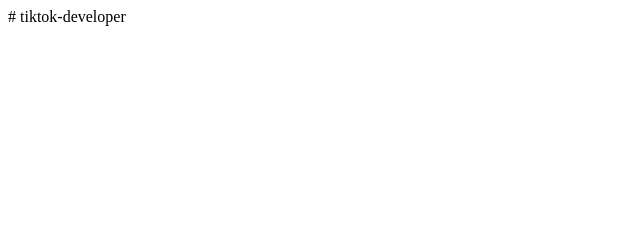
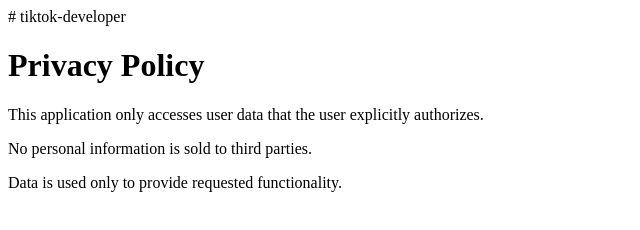
Before and after one commit to ihihihi4649-byte/tiktok-developer, a plain HTML site: page index.html in a window 1280 px wide. Shown: the whole page, without its empty margins (0-640 px from the left). Drawn offline with Linux system fonts and the light colour scheme.

Commit message:
Add privacy policy to index.html
Added a privacy policy to the index.html file.

```diff
--- a/index.html
+++ b/index.html
@@ -1 +1,18 @@
 # tiktok-developer
+<!DOCTYPE html>
+<html>
+<head>
+<title>Privacy Policy</title>
+</head>
+<body>
+
+<h1>Privacy Policy</h1>
+
+<p>This application only accesses user data that the user explicitly authorizes.</p>
+
+<p>No personal information is sold to third parties.</p>
+
+<p>Data is used only to provide requested functionality.</p>
+
+</body>
+</html>
```
